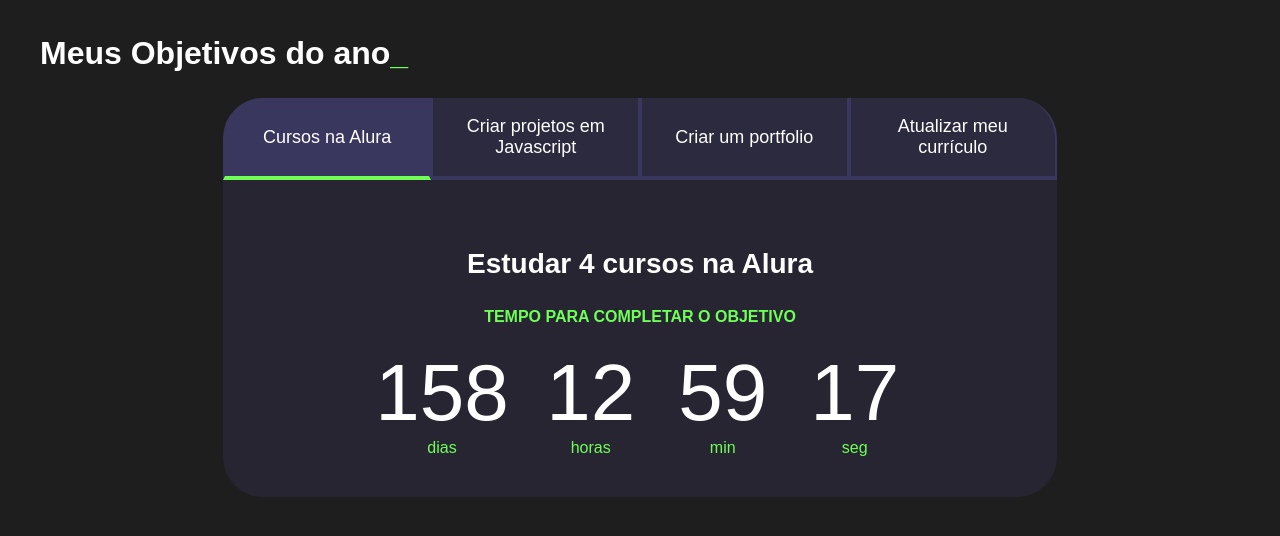
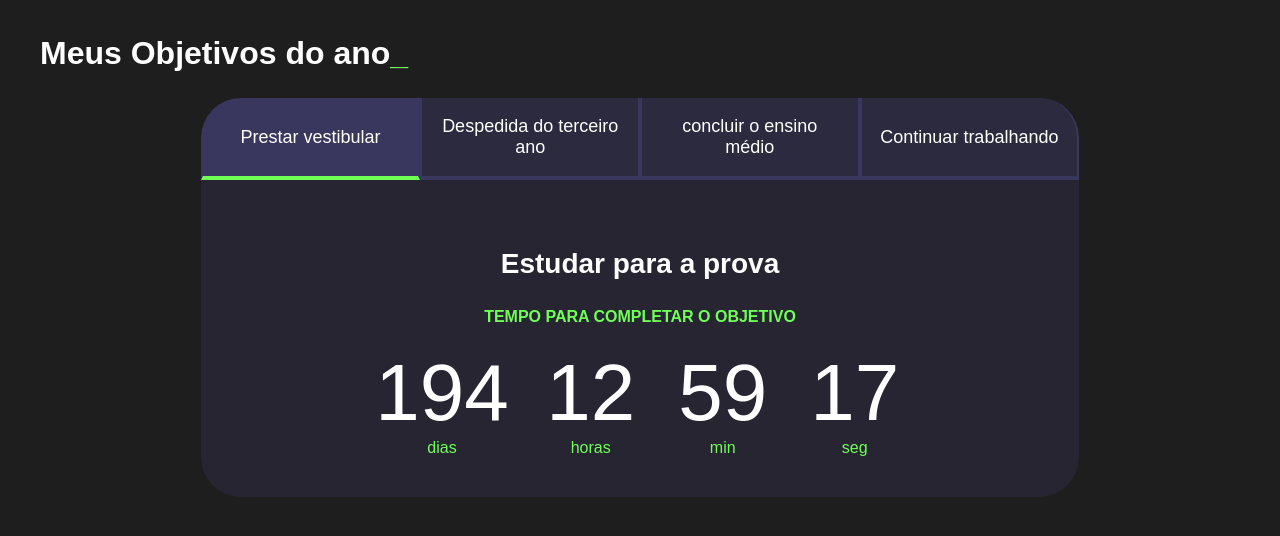
Before and after one commit to eduardaferreir/1-trimestre-24, a plain HTML site: page index.html in a window 1280 px wide. Drawn offline with Linux system fonts and the light colour scheme.

Commit message:
Add files via upload

```diff
--- a/index.html
+++ b/index.html
@@ -11,14 +11,14 @@
         <h2 class="titulo-principal">Meus Objetivos do ano<span>_</span></h2>
         <div class="conteudo">
         <div class="botoes">
-            <button class="botao ativo">Cursos na Alura</button>
-            <button class="botao">Criar projetos em Javascript</button>
-            <button class="botao">Criar um portfolio</button>
-            <button class="botao">Atualizar meu currículo</button>
+            <button class="botao ativo">Prestar vestibular</button>
+            <button class="botao">Despedida do terceiro ano </button>
+            <button class="botao">concluir o ensino médio</button>
+            <button class="botao">Continuar trabalhando</button>
         </div>
         <div class="abas-textos">
             <div class="aba-conteudo ativo">
-                <h3 class="aba-conteudo-titulo-principal">Estudar 4 cursos na Alura</h3>
+                <h3 class="aba-conteudo-titulo-principal">Estudar para a prova</h3>
                 <h4 class="aba-conteudo-titulo-secundario">Tempo para completar o objetivo</h4>
                 <div class="contador">
                     <div class="contador-digito">
@@ -40,7 +40,7 @@
                 </div>
             </div>
             <div class="aba-conteudo">
-                <h3 class="aba-conteudo-titulo-principal">Criar 5 projetos em Javascript</h3>
+                <h3 class="aba-conteudo-titulo-principal">Organizar os preparativos</h3>
                 <h4 class="aba-conteudo-titulo-secundario">Tempo para completar o objetivo</h4>
                 <div class="contador">
                     <div class="contador-digito">
@@ -62,7 +62,7 @@
                 </div>
             </div>
             <div class="aba-conteudo">
-                <h3 class="aba-conteudo-titulo-principal">Criar um portfolio com os meus 3 melhores projetos</h3>
+                <h3 class="aba-conteudo-titulo-principal">Ter um bom desempenho</h3>
                 <h4 class="aba-conteudo-titulo-secundario">Tempo para completar o objetivo</h4>
                 <div class="contador">
                     <div class="contador-digito">
@@ -84,7 +84,7 @@
                 </div>
             </div>
             <div class="aba-conteudo">
-                <h3 class="aba-conteudo-titulo-principal">Atualizar meu curriculo com os certificados da Alura</h3>
+                <h3 class="aba-conteudo-titulo-principal">Ter diciplina e ser prestativa</h3>
                 <h4 class="aba-conteudo-titulo-secundario">Tempo para completar o objetivo</h4>
                 <div class="contador">
                     <div class="contador-digito">
--- a/main.js
+++ b/main.js
@@ -15,10 +15,10 @@ for (let i = 0; i < botoes.length; i++) {
 }
 
 const contadores = document.querySelectorAll(".contador");
-const tempoObjetivo1 = new Date("2024-10-05T00:00:00");
-const tempoObjetivo2 = new Date("2024-12-05T00:00:00");
-const tempoObjetivo3 = new Date("2024-12-30T00:00:00");
-const tempoObjetivo4 = new Date("2025-02-01T00:00:00");
+const tempoObjetivo1 = new Date("2024-11-10T00:00:00");
+const tempoObjetivo2 = new Date("2024-12-16T00:00:00");
+const tempoObjetivo3 = new Date("2024-12-20T00:00:00");
+const tempoObjetivo4 = new Date("3001-12-31T00:00:00");
 
 const tempos = [tempoObjetivo1,tempoObjetivo2,tempoObjetivo3,tempoObjetivo4];
 
```
